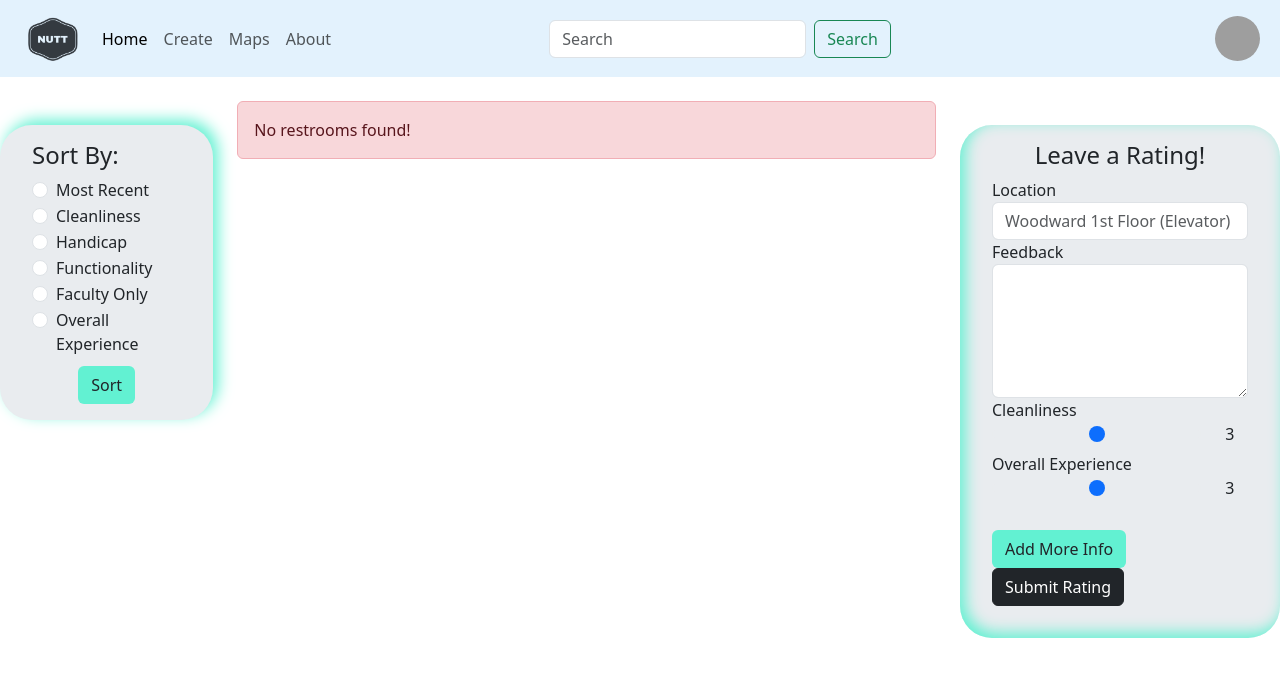
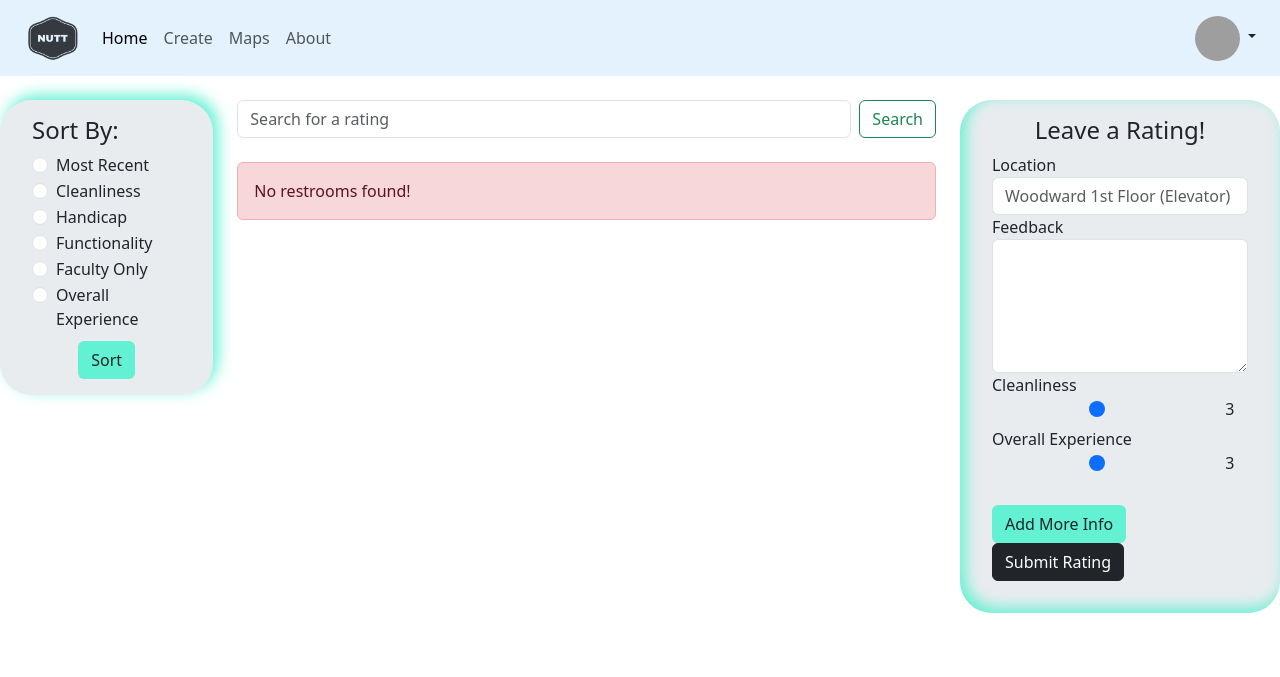
Before and after one commit to mustafaap/Niners-United-Classroom-Tracker-ITSC-3155-Final-Project, a Flask app: page / in a window 1280 px wide. Shown: the top 677 px of the page. Run offline with Flask 3, Linux system fonts and the light colour scheme; the visitor is signed in with stand-in values (Sample User, id 1); grey boxes are pictures that could not be loaded.

Commit message:
Fixing errors

```diff
--- a/app.py
+++ b/app.py
@@ -24,7 +24,8 @@ bcrypt.init_app(app)
 def index():
     # Default sort is most recent
     ratings = Rating.query.order_by(Rating.rating_id.desc()).all()
-    return render_template('index.html', index_active=True, ratings=ratings)
+    logged_in_message = session.pop('logged_in_message', None)
+    return render_template('index.html', index_active=True, ratings=ratings, logged_in_message = logged_in_message)
 
 
 # Sort index page by
@@ -208,7 +209,7 @@ def about():
 def search():
     term = request.args.get('searchbox')
     ratings = db.session.query(Rating).filter(Rating.restroom_name.ilike('%' + term + '%')).all()
-    return render_template('index.html', ratings=ratings)
+    return render_template('index.html',index_active=True, ratings=ratings)
 
 
 # Upvote rating
@@ -288,7 +289,8 @@ def comment_downvote(rating_id: int):
 @app.get('/login')
 def login():
     message = session.pop('message', None)
-    return render_template('login.html', login_active=True, message=message)
+    logged_out_message = session.pop('logged_out_message', None)
+    return render_template('login.html', login_active=True, message=message, logged_out_message=logged_out_message)
 
 
 # Signup page
@@ -318,8 +320,8 @@ def user_login():
     existing_user = Users.query.filter_by(username=username).first()
 
     if not existing_user or not bcrypt.check_password_hash(existing_user.password, password):
-        message = "Incorrect username or password"
-        return render_template('login.html', login_active=True, message=message)
+        session['message'] = "Incorrect username or password!"
+        return redirect(url_for('login'))
 
     if bcrypt.check_password_hash(existing_user.password, password):
         session['user'] = {
@@ -329,10 +331,10 @@ def user_login():
         'email': existing_user.email
         }
         session['logged_in'] = True
-        message = "Success! you are logged in"
-        return render_template('index.html', login_active=True, message=message)
+        session['logged_in_message'] = "Success! you are logged in"
+        return redirect(url_for('index'))
 
-    return render_template('login.html', login_active=True)
+    return redirect(url_for('login'))
 
 
 # Sign up for account
@@ -353,7 +355,7 @@ def register():
     db.session.add(new_user)
     db.session.commit()
 
-    return redirect('/login')
+    return redirect(url_for('login'))
 
 
 # Log out of session
@@ -362,5 +364,5 @@ def logout():
     if 'user' in session:
         del session['user']
     session.pop('logged_in', None)
-    logged_out_message = "You've been logged out!"
-    return render_template('login.html', login_active=True, logged_out_message=logged_out_message)
+    session['logged_out_message'] = "You've been logged out!"
+    return redirect(url_for('login'))
--- a/templates/_layout.html
+++ b/templates/_layout.html
@@ -40,15 +40,12 @@
             <a class="nav-link {% if about_active %} active{% endif %}" href="/about">About</a>
           </li>
         </ul>
-        <form class="d-flex mx-auto ms-5" role="search" action="/search" method="get">
-          <input class="form-control me-2" name="searchbox" type="search" placeholder="Search" aria-label="Search">
-          <button class="btn btn-outline-success" type="submit">Search</button>
-        </form>
+        <hr>
         <ul class="navbar-nav ms-auto mb-2 mb-lg-0">
           {% if session.get('logged_in') %}
           <li class="nav-item">
-            <div class="dropdown text-center me-2 py-2">
-              <a type="button" data-bs-toggle="dropdown" aria-expanded="false">
+            <div class="dropdown text-center">
+              <a class="btn dropdown-toggle border-0" data-bs-toggle="dropdown" aria-expanded="false">
                 <img src="/static/cat.jpg" style="width:45px;height:45px;" class="rounded-circle">
               </a>
               <ul class="dropdown-menu dropdown-menu-dark dropdown-menu-end">
--- a/templates/index.html
+++ b/templates/index.html
@@ -6,7 +6,7 @@
   <div class="row">
 
     <div class="col-sm-2 p-0">
-      <div class="basic-column my-5">
+      <div class="basic-column my-4">
         <form class="bg-body-secondary" id="index-sort-by" action="/" method="post">
           <h4>Sort By:</h4>
           <div class="form-check">
@@ -41,12 +41,18 @@
     </div>
 
     <div class="col-sm-7 p-0">
-      {% if message %}
+      {% if logged_in_message %}
       <div class="d-flex justify-content-center">
-        <div class="alert alert-success mt-3 alert-dismissible fade show d-flex justify-content-center" style="width: 300px;">{{ message }}<button type="button" class="btn-close" data-bs-dismiss="alert"></button></div>
+        <div class="alert alert-success mt-3 alert-dismissible fade show d-flex justify-content-center" style="width: 300px;">{{ logged_in_message }}<button type="button" class="btn-close" data-bs-dismiss="alert"></button></div>
       </div>
       {% endif %}
       <div class="mx-4 mt-4">
+        <form class="d-flex" role="search" action="/search" method="get">
+          <input class="form-control me-2" name="searchbox" type="search" placeholder="Search for a rating" aria-label="Search">
+          <button class="btn btn-outline-success" type="submit">Search</button>
+        </form>
+      </div>
+      <div class="mx-4 my-4">
       {% if(ratings | length > 0) %}
         {% for rating in ratings %}
           <div class="card mb-4 p-0">
@@ -77,7 +83,7 @@
     <div class="col-sm-3 p-0">
       <div class="d-flex justify-content-center">
         <div class="position-absolute">
-          <form class="bg-body-secondary my-5" id="index-leave-rating" action="/leaverating" method="post">
+          <form class="bg-body-secondary my-4" id="index-leave-rating" action="/leaverating" method="post">
             <h4 class="text-center">Leave a Rating!</h4>
             <div class="form-group">
               <label for="location">Location</label>
--- a/templates/login.html
+++ b/templates/login.html
@@ -10,7 +10,7 @@
 <div class="container-fluid">
     <div class="row justify-content-center align-items-center">
         <div class="col-md-4 col-11 my-3">
-            <form action="/login" method="POST" class="bg-body-secondary my-4 p-5 box-shadow" style="border-radius: 4rem;">
+            <form action="/login" method="POST" class="bg-body-secondary my-3 p-5 box-shadow" style="border-radius: 4rem;">
                 <h1 class="d-flex justify-content-center fw-bold">Login</h1>
                 {% if message %}
                     <div class="alert alert-danger mt-3 alert-dismissible fade show"><i class="fa-solid fa-circle-exclamation fa-bounce me-1" style="color:red;"></i>{{ message }}<button type="button" class="btn-close" data-bs-dismiss="alert"></button></div>
--- a/templates/view_profile.html
+++ b/templates/view_profile.html
@@ -17,8 +17,8 @@
           <p><strong>Email:</strong> {{ user.email }}</p>
       </div>
       <div class="btn-group d-flex mt-5 mb-3" role="group">
-        <a href="#" class="btn" style="background-color: rgba(98,241,210,1.0);">Edit profile</a>
-        <a href="#" class="btn btn-danger me-2">Delete account</a>
+        <a href="#" class="btn w-100" style="background-color: rgba(98,241,210,1.0);">Edit profile</a>
+        <a href="#" class="btn btn-danger me-2 w-100">Delete account</a>
       </div>
     </div>
   </div>
```
